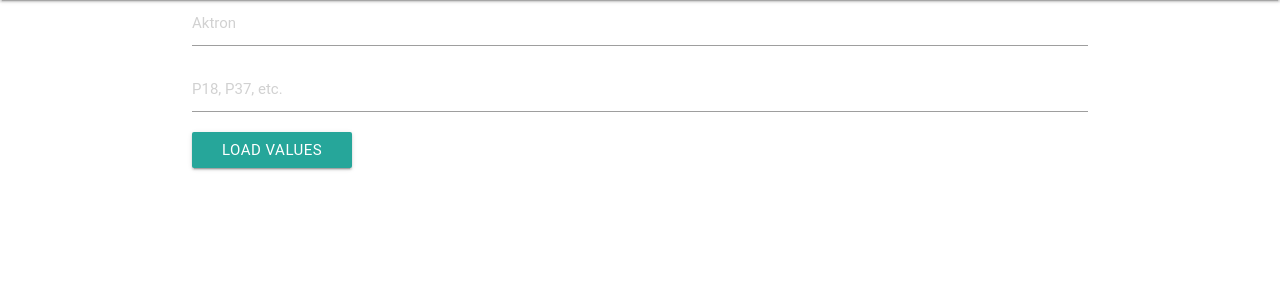
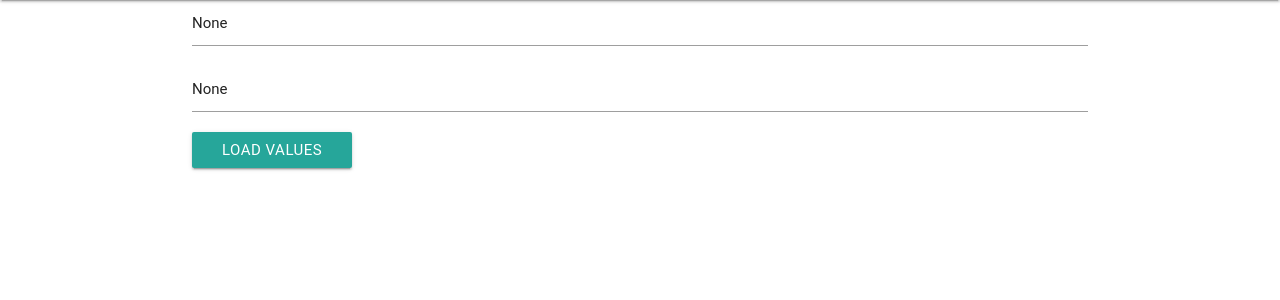
Before and after one commit to wikimedia/labs-tools-harvesting-data-refinery, a Flask app: page / in a window 1280 px wide. Shown: the part 64-364 px from the top of the page. Run offline with Flask 2, Linux system fonts and the light colour scheme; the visitor is signed in with stand-in values (Sample User, id 1); data that the repository does not hold is empty; some web fonts are replaced.

Commit message:
Accept GET username and property parameters for filling default values

```diff
--- a/src/app.py
+++ b/src/app.py
@@ -63,7 +63,7 @@
 		if blocked()['blockstatus']:
 			return flask.render_template('blocked.html', logged=logged(), username=getusername())
 		else:
-			return flask.render_template('tool.html', logged=logged(), username=getusername())
+			return flask.render_template('tool.html', logged=logged(), username=getusername(), user=request.args.get('username'), property=request.args.get('property'))
 	else:
 		return flask.render_template('login.html', logged=logged(), username=getusername())
 
--- a/src/templates/tool.html
+++ b/src/templates/tool.html
@@ -7,8 +7,8 @@
 {% block body %}
 <div class="container">
     <form id="configuration">
-        <input type="text" name="username" placeholder="Aktron" required>
-        <input type="text" name="property" placeholder="P18, P37, etc." required>
+        <input type="text" name="username" value="{{user}}" placeholder="Aktron" required>
+        <input type="text" name="property" value="{{property}}" placeholder="P18, P37, etc." required>
         <button type="submit" class="btn wafes-effect wafes-light" type="button" id="load">Load values</button>
     </form>
     <div id="values">
```
